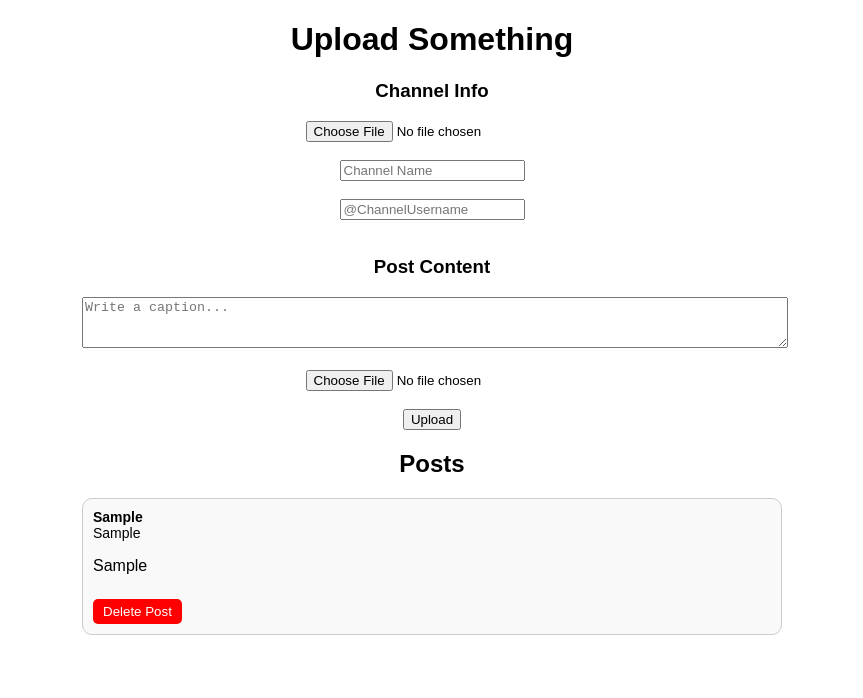
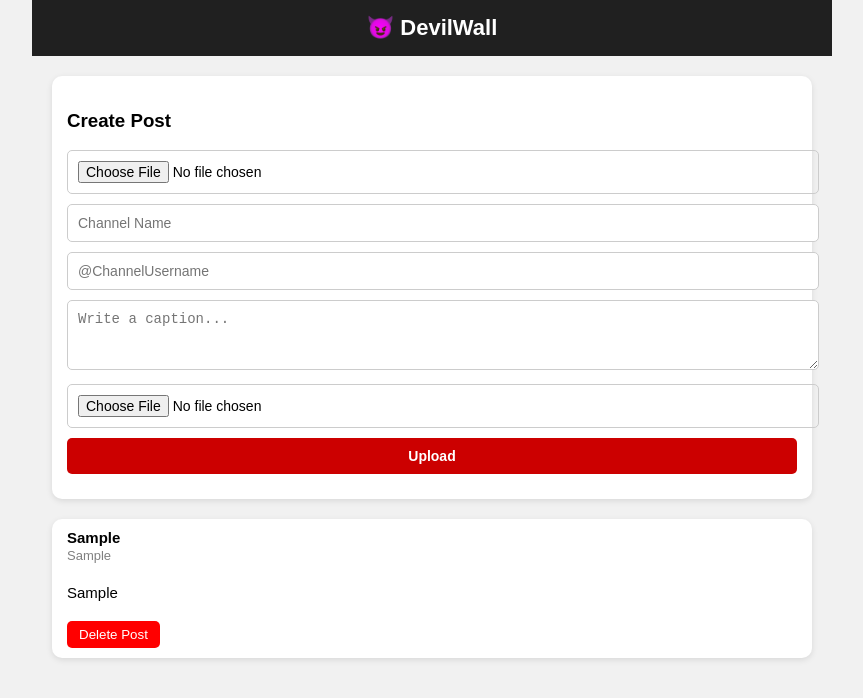
Before and after one commit to DevilXLoots/devil-x-posting, a plain HTML site: page index.html in a window 1280 px wide. Both pictures are taken after typing "Sample", "Sample", "Sample" into the empty fields and a click on the button "Upload". Shown: the whole page, without its empty margins (208-1071 px from the left). Drawn offline with Linux system fonts and the light colour scheme.

Commit message:
Add files via upload

```diff
--- a/index.html
+++ b/index.html
@@ -2,81 +2,132 @@
 <html lang="en">
 <head>
   <meta charset="UTF-8">
-  <title>Mini Upload Web</title>
+  <title>DevilWall</title>
   <style>
     body {
       font-family: Arial, sans-serif;
-      max-width: 700px;
-      margin: 20px auto;
+      max-width: 800px;
+      margin: 0 auto;
+      background: #f1f1f1;
+    }
+
+    header {
+      background: #202020;
+      color: white;
+      padding: 15px;
       text-align: center;
+      font-size: 22px;
+      font-weight: bold;
     }
+
+    main {
+      padding: 20px;
+    }
+
+    form {
+      background: white;
+      padding: 15px;
+      border-radius: 10px;
+      margin-bottom: 20px;
+      box-shadow: 0 2px 6px rgba(0,0,0,0.1);
+    }
+
+    form input, form textarea, form button {
+      width: 100%;
+      margin-bottom: 10px;
+      padding: 10px;
+      border-radius: 5px;
+      border: 1px solid #ccc;
+      font-size: 14px;
+    }
+
+    form button {
+      background: #cc0000;
+      color: white;
+      border: none;
+      cursor: pointer;
+      font-weight: bold;
+    }
+    form button:hover {
+      background: #ff0000;
+    }
+
     .post {
-      border: 1px solid #ccc;
+      background: white;
       border-radius: 10px;
-      padding: 10px;
-      margin: 15px 0;
-      text-align: left;
-      background: #f9f9f9;
+      margin-bottom: 20px;
+      box-shadow: 0 2px 6px rgba(0,0,0,0.1);
+      overflow: hidden;
     }
+
     .post-header {
       display: flex;
       align-items: center;
-      margin-bottom: 10px;
+      padding: 10px 15px;
     }
+
     .post-header img {
-      width: 40px;
-      height: 40px;
+      width: 45px;
+      height: 45px;
       border-radius: 50%;
       margin-right: 10px;
     }
-    .channel-info {
-      font-size: 14px;
-    }
+
     .channel-info b {
       display: block;
+      font-size: 15px;
     }
+    .channel-info span {
+      color: gray;
+      font-size: 13px;
+    }
+
     img.post-photo {
-      max-width: 100%;
-      border-radius: 8px;
-      margin-top: 10px;
+      width: 100%;
+      max-height: 400px;
+      object-fit: cover;
     }
-    button.delete-btn {
-      margin-top: 8px;
+
+    .caption {
+      padding: 10px 15px;
+      font-size: 15px;
+    }
+
+    .delete-btn {
+      margin: 10px 15px;
       background: red;
       color: white;
       border: none;
-      padding: 5px 10px;
+      padding: 6px 12px;
       border-radius: 5px;
       cursor: pointer;
     }
   </style>
 </head>
 <body>
-  <h1>Upload Something</h1>
+  <header>😈 DevilWall</header>
 
-  <form id="uploadForm">
-    <h3>Channel Info</h3>
-    <input type="file" id="logo" accept="image/*"><br><br>
-    <input type="text" id="channelName" placeholder="Channel Name" required><br><br>
-    <input type="text" id="channelUsername" placeholder="@ChannelUsername" required><br><br>
+  <main>
+    <form id="uploadForm">
+      <h3>Create Post</h3>
+      <input type="file" id="logo" accept="image/*">
+      <input type="text" id="channelName" placeholder="Channel Name" required>
+      <input type="text" id="channelUsername" placeholder="@ChannelUsername" required>
+      <textarea id="caption" placeholder="Write a caption..." rows="3"></textarea>
+      <input type="file" id="photo" accept="image/*">
+      <button type="submit">Upload</button>
+    </form>
 
-    <h3>Post Content</h3>
-    <textarea id="caption" placeholder="Write a caption..." rows="3" style="width:100%;"></textarea><br><br>
-    <input type="file" id="photo" accept="image/*"><br><br>
-    <button type="submit">Upload</button>
-  </form>
-
-  <h2>Posts</h2>
-  <div id="posts">
-    <p id="emptyMsg">NO CONTENT IS AVAILABLE</p>
-  </div>
+    <div id="posts">
+      <p id="emptyMsg" style="text-align:center; color:gray;">NO CONTENT IS AVAILABLE</p>
+    </div>
+  </main>
 
   <script>
     const form = document.getElementById("uploadForm");
     const postsDiv = document.getElementById("posts");
     const emptyMsg = document.getElementById("emptyMsg");
 
-    // Load saved posts from localStorage
     let posts = JSON.parse(localStorage.getItem("posts") || "[]");
     renderPosts();
 
@@ -94,18 +145,9 @@
         return;
       }
 
-      // Handle file uploads (logo + post photo)
       const readers = [];
-      if (logo) {
-        readers.push(readFileAsDataURL(logo));
-      } else {
-        readers.push(Promise.resolve(null));
-      }
-      if (photo) {
-        readers.push(readFileAsDataURL(photo));
-      } else {
-        readers.push(Promise.resolve(null));
-      }
+      readers.push(logo ? readFileAsDataURL(logo) : Promise.resolve(null));
+      readers.push(photo ? readFileAsDataURL(photo) : Promise.resolve(null));
 
       Promise.all(readers).then(([logoUrl, photoUrl]) => {
         const newPost = {
@@ -129,7 +171,7 @@
       postsDiv.innerHTML = "";
 
       if (posts.length === 0) {
-        postsDiv.innerHTML = '<p id="emptyMsg">NO CONTENT IS AVAILABLE</p>';
+        postsDiv.innerHTML = '<p id="emptyMsg" style="text-align:center; color:gray;">NO CONTENT IS AVAILABLE</p>';
         return;
       }
 
@@ -137,7 +179,6 @@
         const postDiv = document.createElement("div");
         postDiv.className = "post";
 
-        // Channel header
         const header = document.createElement("div");
         header.className = "post-header";
 
@@ -154,7 +195,6 @@
 
         postDiv.appendChild(header);
 
-        // Post photo
         if (post.photo) {
           const img = document.createElement("img");
           img.src = post.photo;
@@ -162,14 +202,13 @@
           postDiv.appendChild(img);
         }
 
-        // Caption
         if (post.caption) {
-          const p = document.createElement("p");
+          const p = document.createElement("div");
+          p.className = "caption";
           p.textContent = post.caption;
           postDiv.appendChild(p);
         }
 
-        // Delete button
         const delBtn = document.createElement("button");
         delBtn.className = "delete-btn";
         delBtn.textContent = "Delete Post";
```
